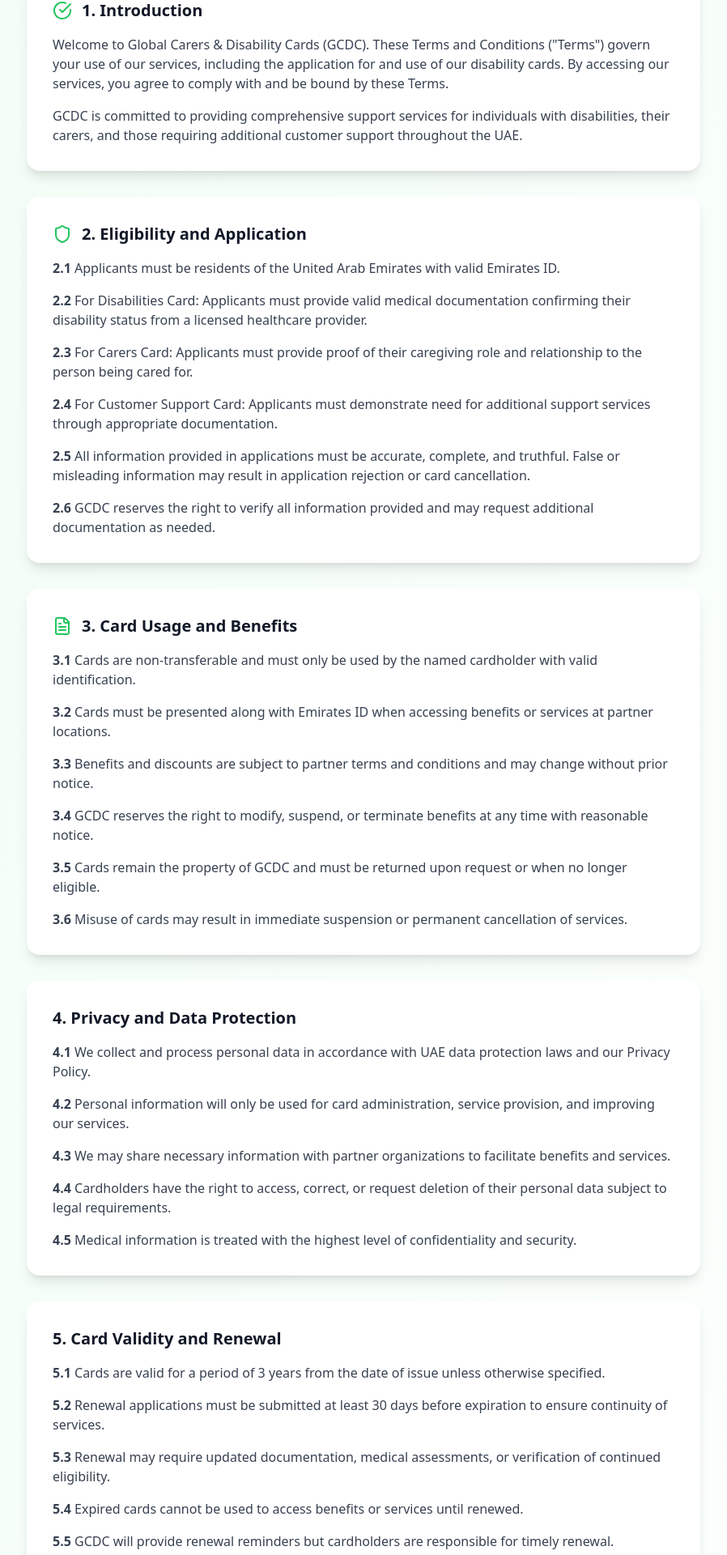
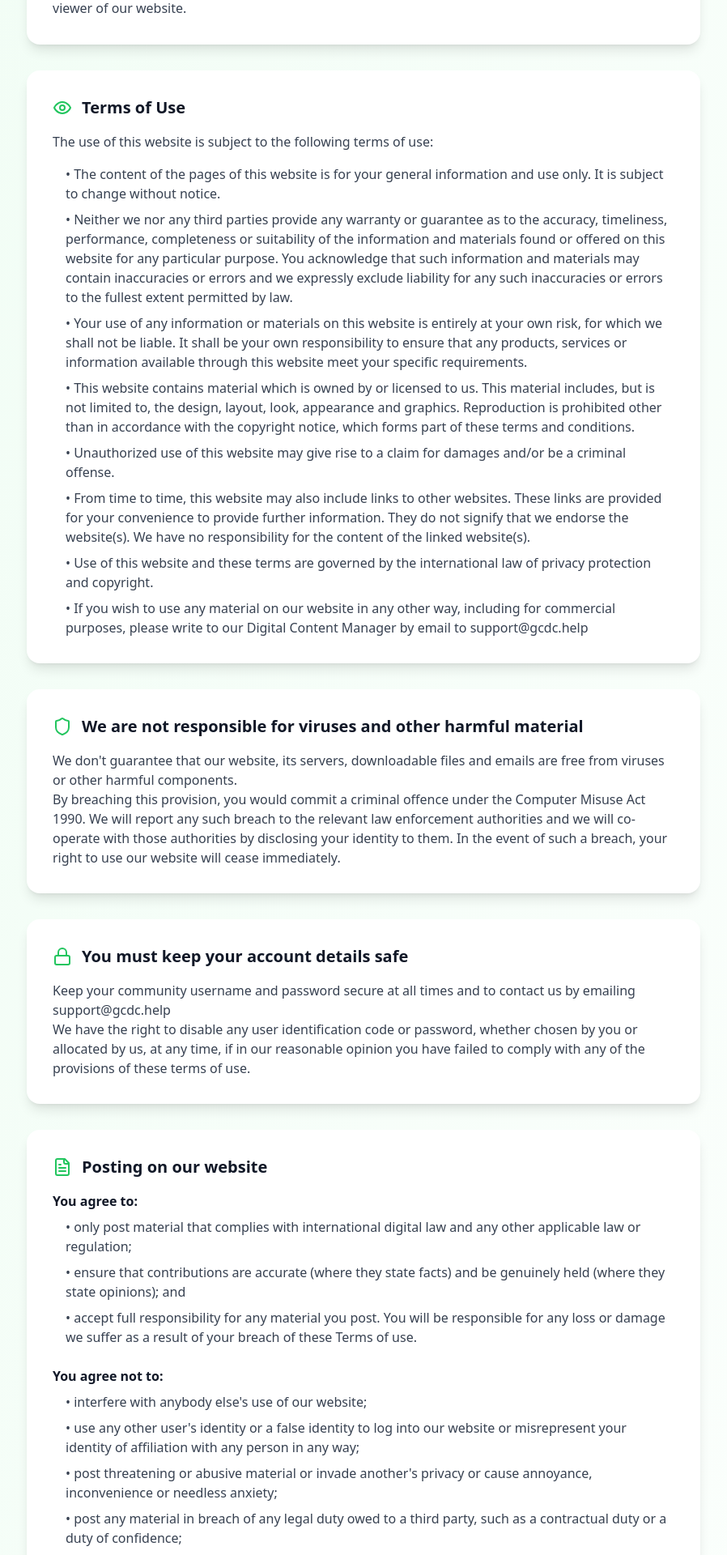
Before and after one commit to ZOUBAIRELFADILI/disability_cards_test, a React (Vite) app: page /terms-conditions in a window 1280 px wide. Shown: the part 811-2731 px from the top of the page at 81% size, without its empty margins (191-1089 px from the left). Built offline with nearby package versions, Linux system fonts and the light colour scheme.

Commit message:
Updated TermsConditions.tsx

```diff
--- a/src/pages/TermsConditions.tsx
+++ b/src/pages/TermsConditions.tsx
@@ -1,5 +1,5 @@
 import React from 'react';
-import { FileText, Shield, AlertCircle, CheckCircle } from 'lucide-react';
+import { FileText, Shield, AlertCircle, CheckCircle, Eye, Lock, AlertTriangle } from 'lucide-react';
 
 const TermsConditions = () => {
   return (
@@ -24,124 +24,194 @@ const TermsConditions = () => {
         <div className="max-w-4xl mx-auto px-4 sm:px-6 lg:px-8">
           <div className="bg-white rounded-2xl shadow-lg p-8 mb-8">
             <div className="flex items-center mb-6">
-              <AlertCircle className="w-8 h-8 text-red-500 mr-3" />
-              <h2 className="text-2xl font-bold text-gray-900">Important Notice</h2>
+              <AlertTriangle className="w-8 h-8 text-green-500 mr-3" />
+              <h2 className="text-2xl font-bold text-gray-900">Terms and Conditions</h2>
             </div>
+            <p className="text-gray-700 leading-relaxed mb-4">
+              Welcome to our website. If you continue to browse and use this website, you are agreeing to comply with and be bound by the following terms and conditions of use, which together with our privacy policy govern Global Carers and Disability Cards (GCDC)'s relationship with you in relation to this website. If you disagree with any part of these terms and conditions, please do not use our website.
+            </p>
             <p className="text-gray-700 leading-relaxed">
-              By applying for and using any of our disability cards (Disabilities Card, Carers Card, or Customer Support Card),
-              you agree to be bound by these terms and conditions. Please read them carefully as they contain important
-              information about your rights and obligations.
+              The term 'Global Carers and Disability Cards (GCDC) or 'us' or 'we' refers to the owner of the website whose registered for Global Carers and Disability Cards (GCDC). The term 'you' refers to the user or viewer of our website.
             </p>
           </div>
 
           <div className="space-y-8">
-            {/* Section 1 */}
+            {/* Terms of Use */}
             <div className="bg-white rounded-2xl shadow-lg p-8">
               <h3 className="text-xl font-bold text-gray-900 mb-4 flex items-center">
-                <CheckCircle className="w-6 h-6 text-green-500 mr-3" />
-                1. Introduction
+                <Eye className="w-6 h-6 text-green-500 mr-3" />
+                Terms of Use
               </h3>
-              <div className="space-y-4 text-gray-700">
-                <p>
-                  Welcome to Global Carers & Disability Cards (GCDC). These Terms and Conditions ("Terms") govern your use of our services,
-                  including the application for and use of our disability cards. By accessing our services, you agree to comply with and be
-                  bound by these Terms.
-                </p>
-                <p>
-                  GCDC is committed to providing comprehensive support services for individuals with disabilities, their carers, and those
-                  requiring additional customer support throughout the UAE.
-                </p>
+
+              <div className="space-y-6">
+                <div>
+                  <p className="text-gray-700 mb-4">The use of this website is subject to the following terms of use:</p>
+                  <ul className="space-y-2 text-gray-700 ml-4">
+                    <li>• The content of the pages of this website is for your general information and use only. It is subject to change without notice.</li>
+                    <li>• Neither we nor any third parties provide any warranty or guarantee as to the accuracy, timeliness, performance, completeness or suitability of the information and materials found or offered on this website for any particular purpose. You acknowledge that such information and materials may contain inaccuracies or errors and we expressly exclude liability for any such inaccuracies or errors to the fullest extent permitted by law.</li>
+                    <li>• Your use of any information or materials on this website is entirely at your own risk, for which we shall not be liable. It shall be your own responsibility to ensure that any products, services or information available through this website meet your specific requirements.</li>
+                    <li>• This website contains material which is owned by or licensed to us. This material includes, but is not limited to, the design, layout, look, appearance and graphics. Reproduction is prohibited other than in accordance with the copyright notice, which forms part of these terms and conditions.</li>
+                    <li>• Unauthorized use of this website may give rise to a claim for damages and/or be a criminal offense.</li>
+                    <li>• From time to time, this website may also include links to other websites. These links are provided for your convenience to provide further information. They do not signify that we endorse the website(s). We have no responsibility for the content of the linked website(s).</li>
+                    <li>• Use of this website and these terms are governed by the international law of privacy protection and copyright.</li>
+                    <li>• If you wish to use any material on our website in any other way, including for commercial purposes, please write to our Digital Content Manager by email to support@gcdc.help</li>
+                  </ul>
+                </div>
               </div>
             </div>
 
-            {/* Section 2 */}
+            {/* Viruses and Harmful Material */}
             <div className="bg-white rounded-2xl shadow-lg p-8">
               <h3 className="text-xl font-bold text-gray-900 mb-4 flex items-center">
                 <Shield className="w-6 h-6 text-green-500 mr-3" />
-                2. Eligibility and Application
+                We are not responsible for viruses and other harmful material
               </h3>
+
               <div className="space-y-4 text-gray-700">
-                <p><strong>2.1</strong> Applicants must be residents of the United Arab Emirates with valid Emirates ID.</p>
-                <p><strong>2.2</strong> For Disabilities Card: Applicants must provide valid medical documentation confirming their disability status from a licensed healthcare provider.</p>
-                <p><strong>2.3</strong> For Carers Card: Applicants must provide proof of their caregiving role and relationship to the person being cared for.</p>
-                <p><strong>2.4</strong> For Customer Support Card: Applicants must demonstrate need for additional support services through appropriate documentation.</p>
-                <p><strong>2.5</strong> All information provided in applications must be accurate, complete, and truthful. False or misleading information may result in application rejection or card cancellation.</p>
-                <p><strong>2.6</strong> GCDC reserves the right to verify all information provided and may request additional documentation as needed.</p>
+                <div>
+                  <p>We don't guarantee that our website, its servers, downloadable files and emails are free from viruses or other harmful components.</p>
+                  <p>By breaching this provision, you would commit a criminal offence under the Computer Misuse Act 1990. We will report any such breach to the relevant law enforcement authorities and we will co-operate with those authorities by disclosing your identity to them. In the event of such a breach, your right to use our website will cease immediately.</p>
+                </div>
               </div>
             </div>
 
-            {/* Section 3 */}
+            {/* Account Security */}
+            <div className="bg-white rounded-2xl shadow-lg p-8">
+              <h3 className="text-xl font-bold text-gray-900 mb-4 flex items-center">
+                <Lock className="w-6 h-6 text-green-500 mr-3" />
+                You must keep your account details safe
+              </h3>
+
+              <div className="space-y-4 text-gray-700">
+                <div>
+                  <p>Keep your community username and password secure at all times and to contact us by emailing support@gcdc.help</p>
+                  <p>We have the right to disable any user identification code or password, whether chosen by you or allocated by us, at any time, if in our reasonable opinion you have failed to comply with any of the provisions of these terms of use.</p>
+                </div>
+              </div>
+            </div>
+
+            {/* Posting Guidelines */}
             <div className="bg-white rounded-2xl shadow-lg p-8">
               <h3 className="text-xl font-bold text-gray-900 mb-4 flex items-center">
                 <FileText className="w-6 h-6 text-green-500 mr-3" />
-                3. Card Usage and Benefits
+                Posting on our website
               </h3>
-              <div className="space-y-4 text-gray-700">
-                <p><strong>3.1</strong> Cards are non-transferable and must only be used by the named cardholder with valid identification.</p>
-                <p><strong>3.2</strong> Cards must be presented along with Emirates ID when accessing benefits or services at partner locations.</p>
-                <p><strong>3.3</strong> Benefits and discounts are subject to partner terms and conditions and may change without prior notice.</p>
-                <p><strong>3.4</strong> GCDC reserves the right to modify, suspend, or terminate benefits at any time with reasonable notice.</p>
-                <p><strong>3.5</strong> Cards remain the property of GCDC and must be returned upon request or when no longer eligible.</p>
-                <p><strong>3.6</strong> Misuse of cards may result in immediate suspension or permanent cancellation of services.</p>
+
+              <div className="space-y-6 text-gray-700">
+                <div>
+                  <h4 className="font-semibold text-gray-900 mb-2">You agree to:</h4>
+                  <ul className="space-y-2 text-gray-700 ml-4">
+                    <li>• only post material that complies with international digital law and any other applicable law or regulation;</li>
+                    <li>• ensure that contributions are accurate (where they state facts) and be genuinely held (where they state opinions); and</li>
+                    <li>• accept full responsibility for any material you post. You will be responsible for any loss or damage we suffer as a result of your breach of these Terms of use.</li>
+                  </ul>
+                </div>
+
+                <div>
+                  <h4 className="font-semibold text-gray-900 mb-2">You agree not to:</h4>
+                  <ul className="space-y-2 text-gray-700 ml-4">
+                    <li>• interfere with anybody else's use of our website;</li>
+                    <li>• use any other user's identity or a false identity to log into our website or misrepresent your identity of affiliation with any person in any way;</li>
+                    <li>• post threatening or abusive material or invade another's privacy or cause annoyance, inconvenience or needless anxiety;</li>
+                    <li>• post any material in breach of any legal duty owed to a third party, such as a contractual duty or a duty of confidence;</li>
+                    <li>• post inaccurate, deceptive, defamatory, abusive, offensive, pornographic, racist, sexist, violent, obscene, discriminatory, threatening, hateful or otherwise inappropriate or illegal material, or to post material which will constitute a criminal offence or give rise to civil liability;</li>
+                    <li>• post medical advice, or accept medical advice posted;</li>
+                    <li>• advertise or offer to sell goods or services for any commercial purpose, make requests for money without the express written permission of Global Carers and Disabilities cards company.</li>
+                    <li>• transmit, or procure the sending of any unsolicited or unauthorised advertising or promotional material or any other form of solicitation; or</li>
+                    <li>• post, make available or otherwise advocate any material protected by copyright, trade mark, confidentiality or other proprietary right without the express permission of the owner of the copyright, trade mark, confidential information or any other proprietary right.</li>
+                  </ul>
+                </div>
+
+                <div>
+                  <p>You acknowledge that you will be solely liable for any costs and damages resulting from any infringement.</p>
+                </div>
               </div>
             </div>
 
-            {/* Section 4 */}
+            {/* Privacy and Visibility */}
             <div className="bg-white rounded-2xl shadow-lg p-8">
-              <h3 className="text-xl font-bold text-gray-900 mb-4">4. Privacy and Data Protection</h3>
+              <h3 className="text-xl font-bold text-gray-900 mb-4 flex items-center">
+                <Eye className="w-6 h-6 text-green-500 mr-3" />
+                Privacy and Content Visibility
+              </h3>
+
               <div className="space-y-4 text-gray-700">
-                <p><strong>4.1</strong> We collect and process personal data in accordance with UAE data protection laws and our Privacy Policy.</p>
-                <p><strong>4.2</strong> Personal information will only be used for card administration, service provision, and improving our services.</p>
-                <p><strong>4.3</strong> We may share necessary information with partner organizations to facilitate benefits and services.</p>
-                <p><strong>4.4</strong> Cardholders have the right to access, correct, or request deletion of their personal data subject to legal requirements.</p>
-                <p><strong>4.5</strong> Medical information is treated with the highest level of confidentiality and security.</p>
+                <div>
+                  <h4 className="font-semibold text-gray-900 mb-2">You acknowledge that:</h4>
+                  <ul className="space-y-2 ml-4">
+                    <li>• Material posted on our website is not private and can be viewed by everybody who visits.</li>
+                    <li>• Messages between users on our website can be read by admins at any time.</li>
+                    <li>• Other users may be able to identify who has posted material</li>
+                  </ul>
+                </div>
+
+                <div>
+                  <p><strong>Please note:</strong> if information is shared that indicates children or adults at risk have been abused or exploited or are at risk of abuse or exploitation then we have a duty of care to act and pass on that information to relevant authorities.</p>
+                </div>
               </div>
             </div>
 
-            {/* Section 5 */}
+            {/* Content Licensing */}
             <div className="bg-white rounded-2xl shadow-lg p-8">
-              <h3 className="text-xl font-bold text-gray-900 mb-4">5. Card Validity and Renewal</h3>
+              <h3 className="text-xl font-bold text-gray-900 mb-4 flex items-center">
+                <FileText className="w-6 h-6 text-green-500 mr-3" />
+                Content Licensing and Rights
+              </h3>
+
               <div className="space-y-4 text-gray-700">
-                <p><strong>5.1</strong> Cards are valid for a period of 3 years from the date of issue unless otherwise specified.</p>
-                <p><strong>5.2</strong> Renewal applications must be submitted at least 30 days before expiration to ensure continuity of services.</p>
-                <p><strong>5.3</strong> Renewal may require updated documentation, medical assessments, or verification of continued eligibility.</p>
-                <p><strong>5.4</strong> Expired cards cannot be used to access benefits or services until renewed.</p>
-                <p><strong>5.5</strong> GCDC will provide renewal reminders but cardholders are responsible for timely renewal.</p>
+                <div>
+                  <h4 className="font-semibold text-gray-900 mb-2">When posting material on our website, you confirm that:</h4>
+                  <ul className="space-y-2 ml-4">
+                    <li>• you are the sole author of that material and it is your own original work, or otherwise that you have a licence to post it;</li>
+                    <li>• you are granting us a worldwide, irrevocable, royalty-free licence for commercial or non-commercial purposes to display the material in all and any media in its original format or edited, altered or combined with other works;</li>
+                    <li>• you are not entitled to make any claim for payment, editorial control, use or any works derived from it;</li>
+                    <li>• that these permissions may not be withdrawn and shall last forever, binding on you, your successors and assignees; and</li>
+                    <li>• you are granting to all other users of GCDC's website the right to access such material and to view, store and reproduce the material for personal use and to enforce these Terms of use against you if you breach them.</li>
+                  </ul>
+                </div>
               </div>
             </div>
 
-            {/* Section 6 */}
+            {/* Website Usage */}
             <div className="bg-white rounded-2xl shadow-lg p-8">
-              <h3 className="text-xl font-bold text-gray-900 mb-4">6. Responsibilities and Conduct</h3>
+              <h3 className="text-xl font-bold text-gray-900 mb-4 flex items-center">
+                <Shield className="w-6 h-6 text-green-500 mr-3" />
+                Our website is not for commercial or business use
+              </h3>
+
               <div className="space-y-4 text-gray-700">
-                <p><strong>6.1</strong> Cardholders must notify GCDC immediately of any changes in circumstances affecting eligibility.</p>
-                <p><strong>6.2</strong> Lost, stolen, or damaged cards must be reported immediately to prevent misuse.</p>
-                <p><strong>6.3</strong> Cards must not be used fraudulently or for purposes other than intended.</p>
-                <p><strong>6.4</strong> Cardholders must treat partner staff and other service users with respect and courtesy.</p>
-                <p><strong>6.5</strong> Any violation of these terms may result in suspension or permanent cancellation of services.</p>
+                <p>Please note that we only provide our site for domestic and private use. You agree not to use our site for any commercial or business purposes, and we have no liability to you for any loss of profit, loss of business, business interruption, or loss of business opportunity.</p>
               </div>
             </div>
 
-            {/* Section 7 */}
+            {/* Breach of Terms */}
             <div className="bg-white rounded-2xl shadow-lg p-8">
-              <h3 className="text-xl font-bold text-gray-900 mb-4">7. Limitation of Liability</h3>
+              <h3 className="text-xl font-bold text-gray-900 mb-4 flex items-center">
+                <AlertTriangle className="w-6 h-6 text-green-500 mr-3" />
+                Breach of these Terms of Use
+              </h3>
+
               <div className="space-y-4 text-gray-700">
-                <p><strong>7.1</strong> GCDC is not liable for any loss or damage arising from partner service failures or unavailability.</p>
-                <p><strong>7.2</strong> Our liability is limited to the direct costs of card replacement or administration fees paid.</p>
-                <p><strong>7.3</strong> We do not guarantee the availability, quality, or continuity of partner services.</p>
-                <p><strong>7.4</strong> Force majeure events may affect service delivery without liability to GCDC.</p>
-                <p><strong>7.5</strong> GCDC shall not be liable for any indirect, consequential, or punitive damages.</p>
+                <p>We may determine, in our discretion, whether there has been a breach of these Terms of use.</p>
+                <p>When a breach of this policy has occurred, we may take such action as we deem appropriate. We may:</p>
+
+                <ul className="space-y-2 ml-4">
+                  <li>• immediately, temporarily or permanently withdraw your right to use our website;</li>
+                  <li>• immediately, temporarily or permanently remove or edit your posts or material you uploaded to our website;</li>
+                  <li>• give you a warning; undertake legal proceedings against you for reimbursement of all losses and costs on an indemnity basis - including, but not limited to, reasonable administrative and legal costs - resulting from the breach</li>
+                </ul>
               </div>
             </div>
 
-            {/* Section 8 */}
+            {/* Feedback and Complaints */}
             <div className="bg-white rounded-2xl shadow-lg p-8">
-              <h3 className="text-xl font-bold text-gray-900 mb-4">8. Governing Law and Disputes</h3>
+              <h3 className="text-xl font-bold text-gray-900 mb-4 flex items-center">
+                <FileText className="w-6 h-6 text-green-500 mr-3" />
+                Feedback and complaints
+              </h3>
+
               <div className="space-y-4 text-gray-700">
-                <p><strong>8.1</strong> These terms are governed by the laws of the United Arab Emirates.</p>
-                <p><strong>8.2</strong> Any disputes will be resolved through UAE courts or approved arbitration procedures.</p>
-                <p><strong>8.3</strong> We encourage resolution through our customer service channels before pursuing legal action.</p>
-                <p><strong>8.4</strong> If any provision of these terms is found invalid, the remaining provisions shall continue in effect.</p>
+                <p>We welcome your comments about our website. If you find anything incorrect, not working or want to say anything else, please email to support@gcdc.help</p>
               </div>
             </div>
 
```
